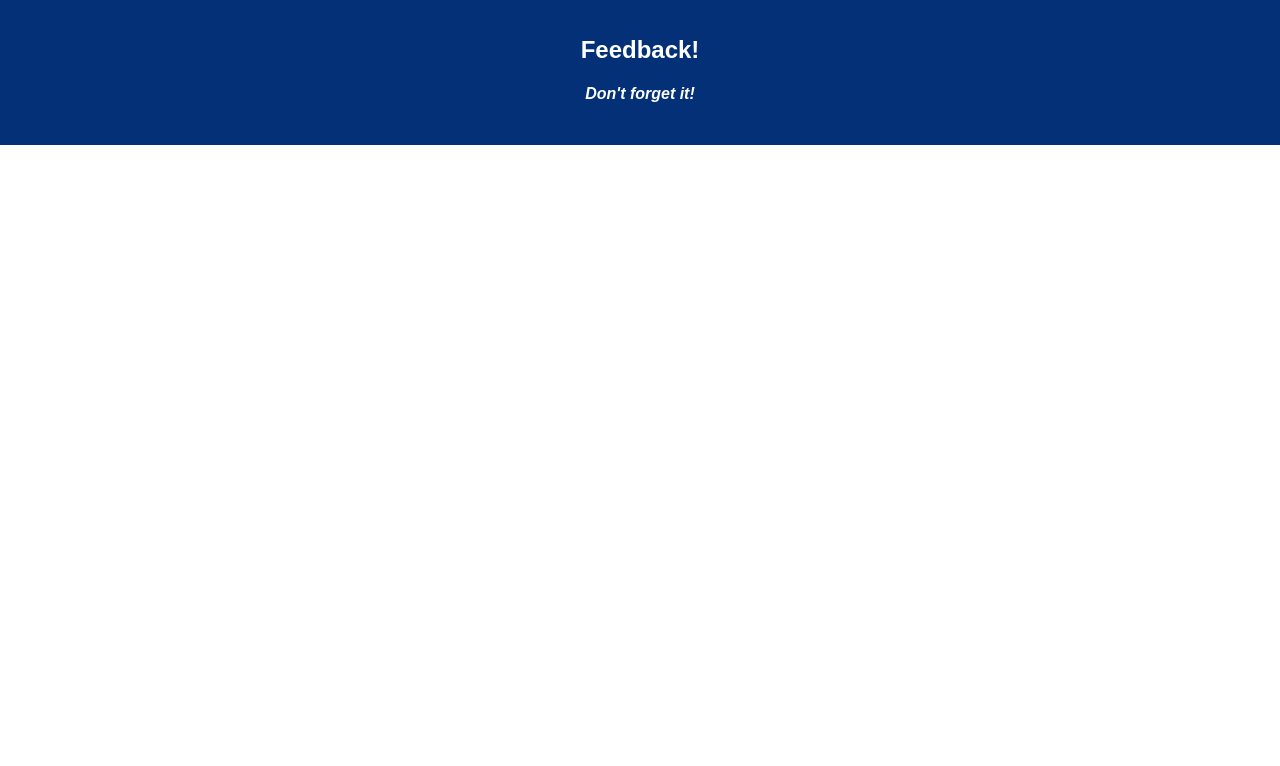
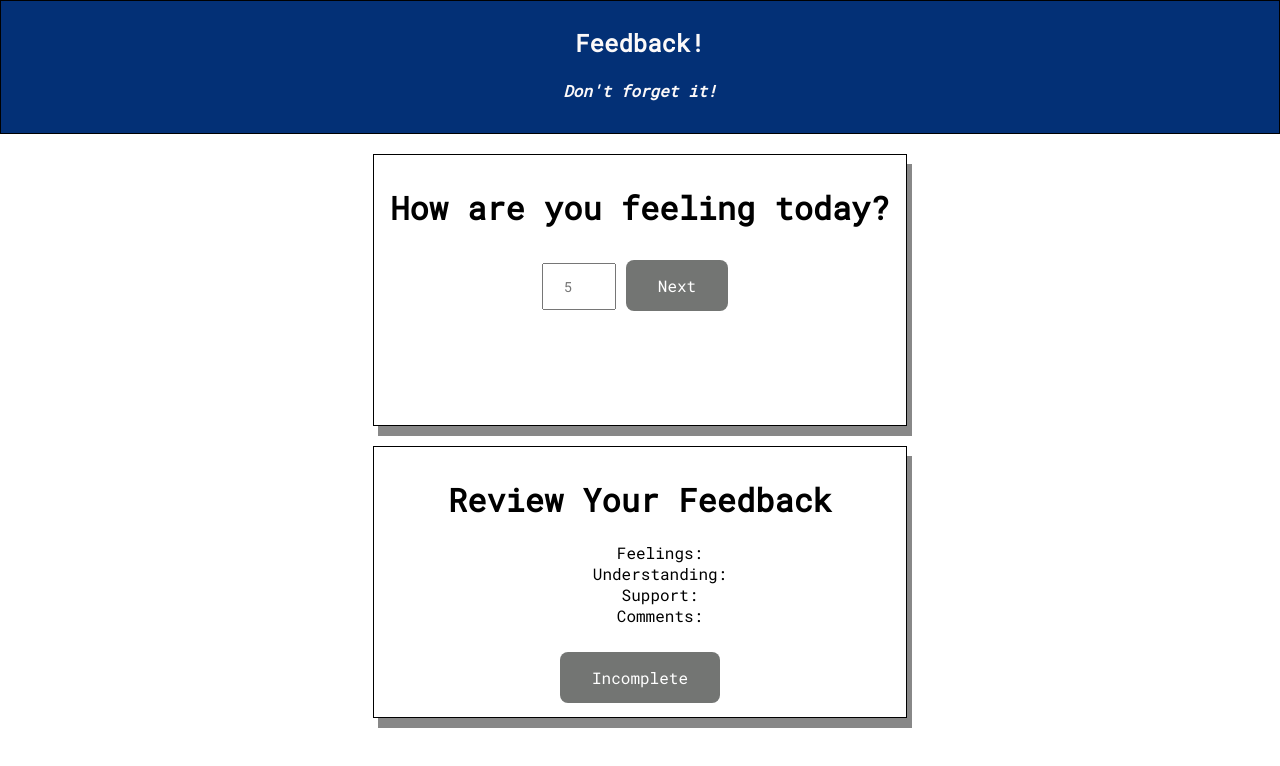
Before and after one commit to bazookalip/redux-feedback-loop, a React (Create React App) app: page / in a window 1280 px wide. Shown: the top 766 px of the page. Built offline with nearby package versions, Linux system fonts and the light colour scheme.

Commit message:
added components

```diff
--- a/package.json
+++ b/package.json
@@ -8,7 +8,10 @@
     "pg": "^7.4.1",
     "react": "^16.4.1",
     "react-dom": "^16.4.1",
-    "react-scripts": "^2.1.3"
+    "react-redux": "^6.0.1",
+    "react-router-dom": "^4.3.1",
+    "react-scripts": "^2.1.3",
+    "redux": "^4.0.1"
   },
   "devDependencies": {
     "nodemon": "^1.18.5"
--- a/src/components/App/App.css
+++ b/src/components/App/App.css
@@ -1,12 +1,21 @@
+@import url('https://fonts.googleapis.com/css?family=Roboto+Mono');
+
+body {
+  font-family: 'Roboto Mono', monospace;
+}
+
 .App {
   text-align: center;
 }
 
 .App-header {
   background-color: #033076;
-  min-height: 70px;
+  min-height: 100px;
   padding: 20px;
-  color: white;
+  color: rgb(252, 249, 249);
+  border: 1px solid black;
+  padding: 10px;
+  text-align: center;
 }
 
 .App-title {
@@ -16,3 +25,43 @@
 .App-intro {
   font-size: large;
 }
+
+.container {
+  border: 1px solid black;
+  padding: 10px;
+  box-shadow: 5px 10px #888888;
+  height: 250px;
+  margin: 0 auto;
+  text-align: center;
+  width: 40%;
+  margin-top: 20px;
+}
+
+button {
+  background-color: rgb(115, 117, 115); /* Green */
+  border: none;
+  color: white;
+  padding: 15px 32px;
+  text-align: center;
+  text-decoration: none;
+  display: inline-block;
+  font-size: 16px;
+  border-radius: 8px;
+  margin: 10px;
+  font-family: 'Roboto Mono', monospace;
+
+
+}
+
+
+input {
+  padding: 12px 20px;
+  margin: 8px 0;
+  box-sizing: border-box;
+  font-family: 'Roboto Mono', monospace;
+  font-size: 14px;
+}
+
+ul {
+  list-style-type: none;
+}
--- a/src/components/App/App.js
+++ b/src/components/App/App.js
@@ -1,19 +1,39 @@
 import React, { Component } from 'react';
-import axios from 'axios';
 import './App.css';
+import { connect } from 'react-redux';
+import HowFeeling from '../HowFeeling/HowFeeling'
+import { HashRouter as Router, Route } from 'react-router-dom';
+import ReviewFeedback from '../ReviewFeedback/ReviewFeedback';
+import Understanding from '../Understanding/Understanding';
+import Supported from '../Supported/Supported';
+import Comments from '../Comments/Comments';
+
+
+
+
 
 class App extends Component {
+
   render() {
     return (
-      <div className="App">
-        <header className="App-header">
-          <h1 className="App-title">Feedback!</h1>
-          <h4><i>Don't forget it!</i></h4>
-        </header>
-        <br/>
-      </div>
+      <Router>
+        <div className="App">
+
+          {/* When we go to / load the ColorPage */}
+          <Route exact path="/" component={HowFeeling} />
+          <Route exact path="/understanding" component={Understanding} />
+          <Route exact path="/supported" component={Supported} />
+          <Route exact path="/comments" component={Comments} />
+
+        </div>
+      </Router>
     );
   }
 }
 
-export default App;
+
+const mapReduxStateToProps = (reduxState) => {
+  return reduxState;
+}
+
+export default connect(mapReduxStateToProps)(App);
--- /dev/null
+++ b/src/components/Comments/Comments.js
@@ -0,0 +1,46 @@
+import React, { Component } from 'react';
+import Header from '../Header/Header'
+import { connect } from 'react-redux';
+
+
+class Comments extends Component {
+
+
+    onSubmit() {
+        console.log('clicked!')
+    }
+
+
+
+    render() {
+        return (
+            <>
+                <Header />
+                <div className="container">
+                    <h1>Any comments you want to leave?</h1>
+
+                    <input type="text" />
+                    <button onSubmit={this.onSubmit}>Next</button>
+                </div>
+                <div className="container">
+                    <h1>Review Your Feedback</h1>
+
+                    <ul>
+                        <li> Feelings: 5</li>
+                        <li> Understanding: 5</li>
+                        <li> Support: 5</li>
+                        <li> Comments: This rocks</li>
+                    </ul>
+                </div>
+
+            </>
+        );
+    }
+}
+
+
+const mapReduxStateToProps = (reduxState) => {
+    return reduxState;
+}
+
+export default connect(mapReduxStateToProps)(Comments);
--- /dev/null
+++ b/src/components/Header/Header.js
@@ -0,0 +1,16 @@
+import React, { Component } from 'react';
+
+class Header extends Component {
+    render() {
+        return (
+
+            <header className="App-header">
+                <h1 className="App-title">Feedback!</h1>
+                <h4><i>Don't forget it!</i></h4>
+            </header>
+
+        );
+    }
+}
+
+export default Header;
--- /dev/null
+++ b/src/components/HowFeeling/HowFeeling.js
@@ -0,0 +1,48 @@
+import React, { Component } from 'react';
+import Header from '../Header/Header'
+import { connect } from 'react-redux';
+
+
+class HowFeeling extends Component {
+
+
+    onSubmit() {
+        console.log('clicked!')
+    }
+
+
+
+    render() {
+        return (
+            <>
+               <Header/>
+                <div className="container">
+                    <h1>How are you feeling today? </h1>
+
+                    <input type="number" name="quantity" min="1" max="5" placeholder="5"/>
+                    <button onSubmit={this.onSubmit}>Next</button>
+                </div>
+                <div className="container">
+                    <h1>Review Your Feedback</h1>
+
+                    <ul>
+                        <li> Feelings: </li>
+                        <li> Understanding: </li>
+                        <li> Support: </li>
+                        <li> Comments: </li>
+
+                    </ul>
+                    <button>Incomplete</button>
+                </div>
+
+            </>
+        );
+    }
+}
+
+
+const mapReduxStateToProps = (reduxState) => {
+    return reduxState;
+}
+
+export default connect(mapReduxStateToProps)(HowFeeling);
--- /dev/null
+++ b/src/components/ReviewFeedback/ReviewFeedback.js
@@ -0,0 +1,39 @@
+import React, { Component } from 'react';
+import Header from '../Header/Header'
+import { connect } from 'react-redux';
+
+class ReviewFeedback extends Component {
+
+
+    onSubmit() {
+        console.log('clicked!')
+    }
+
+
+
+    render() {
+        return (
+            <>
+                <Header />
+                <div className="container">
+                    <h1>Review Your Feedback</h1>
+
+                    <ul>
+                        <li> Feelings: </li>
+                        <li> Understanding: </li>
+                        <li> Support: </li>
+                        <li> Comments: </li>
+                    </ul>
+                </div>
+
+            </>
+        );
+    }
+}
+
+
+const mapReduxStateToProps = (reduxState) => {
+    return reduxState;
+}
+
+export default connect(mapReduxStateToProps)(ReviewFeedback);
--- /dev/null
+++ b/src/components/Supported/Supported.js
@@ -0,0 +1,47 @@
+import React, { Component } from 'react';
+import Header from '../Header/Header'
+import { connect } from 'react-redux';
+
+
+class Supported extends Component {
+
+
+    onSubmit() {
+        console.log('clicked!')
+    }
+
+
+
+    render() {
+        return (
+            <>
+                <Header />
+                <div className="container">
+                    <h1>How well are you being supported? </h1>
+
+                    <input type="number" name="quantity" min="1" max="5" placeholder="5" />
+                    <button onSubmit={this.onSubmit}>Next</button>
+                </div>
+                <div className="container">
+                    <h1>Review Your Feedback</h1>
+
+                    <ul>
+                        <li> Feelings: 5</li>
+                        <li> Understanding: 5</li>
+                        <li> Support: 5</li>
+                        <li> Comments: This rocks</li>
+                        <li><button>Incomplete</button></li>
+                    </ul>
+                </div>
+
+            </>
+        );
+    }
+}
+
+
+const mapReduxStateToProps = (reduxState) => {
+    return reduxState;
+}
+
+export default connect(mapReduxStateToProps)(Supported);
--- /dev/null
+++ b/src/components/Understanding/Understanding.js
@@ -0,0 +1,45 @@
+import React, { Component } from 'react';
+import Header from '../Header/Header'
+import { connect } from 'react-redux';
+
+class Understanding extends Component {
+
+
+    onSubmit() {
+        console.log('clicked!')
+    }
+
+
+
+    render() {
+        return (
+            <>
+                <Header />
+                <div className="container">
+                    <h1>How well are you understanding the content? </h1>
+
+                    <input type="number" name="quantity" min="1" max="5" placeholder="5" />
+                    <button onSubmit={this.onSubmit}>Next</button>
+                </div>
+                <div className="container">
+                    <h1>Review Your Feedback</h1>
+
+                    <ul>
+                        <li> Feelings: </li>
+                        <li> Understanding: </li>
+                        <li> Support: </li>
+                        <li> Comments: </li>
+                    </ul>
+                </div>
+
+            </>
+        );
+    }
+}
+
+
+const mapReduxStateToProps = (reduxState) => {
+    return reduxState;
+}
+
+export default connect(mapReduxStateToProps)(Understanding);
--- a/src/index.js
+++ b/src/index.js
@@ -2,7 +2,19 @@ import React from 'react';
 import ReactDOM from 'react-dom';
 import './index.css';
 import App from './components/App/App';
-import registerServiceWorker from './registerServiceWorker';
+import { createStore, combineReducers } from 'redux';
+import { Provider } from 'react-redux';
 
-ReactDOM.render(<App />, document.getElementById('root'));
-registerServiceWorker();
+
+
+const storeInstance = createStore(
+    combineReducers({
+
+    }),
+);
+
+
+
+
+
+ReactDOM.render(<Provider store={storeInstance}><App /></Provider>, document.getElementById('root'))
```
Also changed, not shown: src/index.css (line endings or trailing spaces), 1 other file (tests, documents, lock files or other folders).
